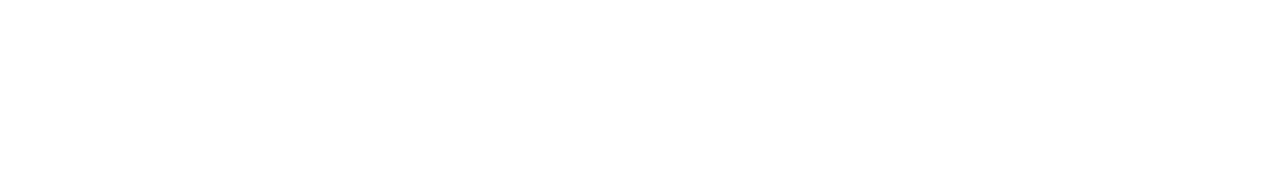
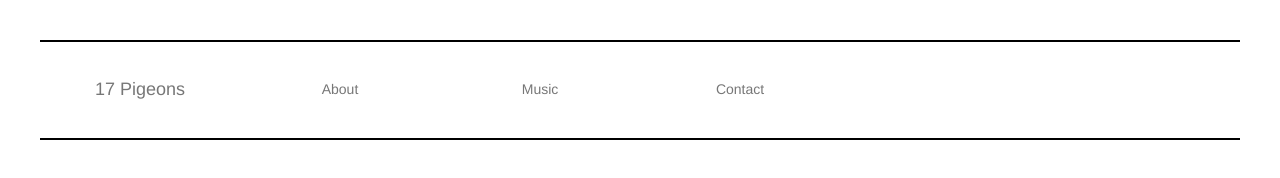
Before and after one commit to MicahChu/17-Pigeons, a plain HTML site: page index.html in a window 1280 px wide. Drawn offline with nearby package versions, Linux system fonts and the light colour scheme.

Commit message:
Fancy navbar animations
ignore the fucked colors and fucked mobile display

```diff
--- a/CSS/style.css
+++ b/CSS/style.css
@@ -0,0 +1,82 @@
+/* webkit scrollbar */
+::-webkit-scrollbar {
+       background-color: #111111;
+       width: 10px;
+       height: 10px;
+   }
+
+   ::-webkit-scrollbar-thumb {
+       background-color: #666;
+   }
+
+   ::-webkit-scrollbar-thumb:hover {
+       background-color: #999;
+       border-radius: 3px;
+   }
+
+   ::-webkit-scrollbar-thumb:active {
+       background-color: #ccc;
+       border-radius: 5px;
+   }
+
+   ::-webkit-scrollbar-corner {
+       color: #666;
+   }
+
+   /* navbar */
+   .nav:not(.nav-tabs)>li>a:focus, .nav:not(.nav-tabs)>li>a:hover {
+     background-color: transparent;
+   }
+
+   ul.nav:not(.nav-tabs) li:after {
+       height: 0px;
+       width: 100%;
+       content:"";
+       display: block;
+       background-color: #666;
+       transition: 0.25s ease-out;
+     }
+
+   ul.nav:not(.nav-tabs) > li:hover:after {
+     height: 96px;
+     margin-top: -100px;
+   }
+
+   ul.nav:not(.nav-tabs) > li.no-hover:hover:after {
+   height: inherit;
+   margin-top: inherit;
+   }
+
+   @media screen and (max-width:770px) {
+   ul.nav:not(.nav-tabs) > li:hover:after {
+    height: inherit;
+    margin-top: inherit;
+   }
+   }
+
+   span.icon-bar {
+     border: 1px solid black;
+   }
+
+   .navbar-default {
+     margin-left: 40px;
+     margin-right: 40px;
+     border-radius: 0px;
+     background-color: transparent;
+     border-top: 2px solid black;
+     border-bottom: 2px solid black;
+     border-left: transparent;
+     border-right: transparent;
+     margin-top: 40px;
+     height: 100px;
+   }
+
+   div.container-fluid, div.navbar-header, a.navbar-brand, ul.navbar-nav, ul.navbar-nav > li, ul.navbar-nav > li > a {
+     height: 100px;
+   }
+
+   a.navbar-brand, ul.navbar-nav > li > a {
+     padding-top: 37px;
+     width: 200px;
+     text-align: center;
+   }
--- a/index.html
+++ b/index.html
@@ -15,6 +15,28 @@
 
 </head>
 <body>
+<!-- navbar -->
+  <nav class="navbar navbar-default">
+    <div class="container-fluid">
+      <div class="navbar-header">
+        <button type="button" class="navbar-toggle collapsed" data-toggle="collapse" data-target="#bs-example-navbar-collapse-1" aria-expanded="false">
+          <span class="sr-only">Toggle navigation</span>
+          <span class="icon-bar"></span>
+          <span class="icon-bar"></span>
+          <span class="icon-bar"></span>
+        </button>
+        <a class="navbar-brand" href="#">17 Pigeons</a>
+      </div>
+
+      <div class="collapse navbar-collapse" id="bs-example-navbar-collapse-1">
+        <ul class="nav navbar-nav">
+          <li><a href="#">About</a></li>
+          <li><a href="#">Music</a></li>
+          <li><a href="#">Contact</a></li>
+        </ul>
+      </div>
+    </div>
+  </nav>
 
 </body>
 </html>
```
